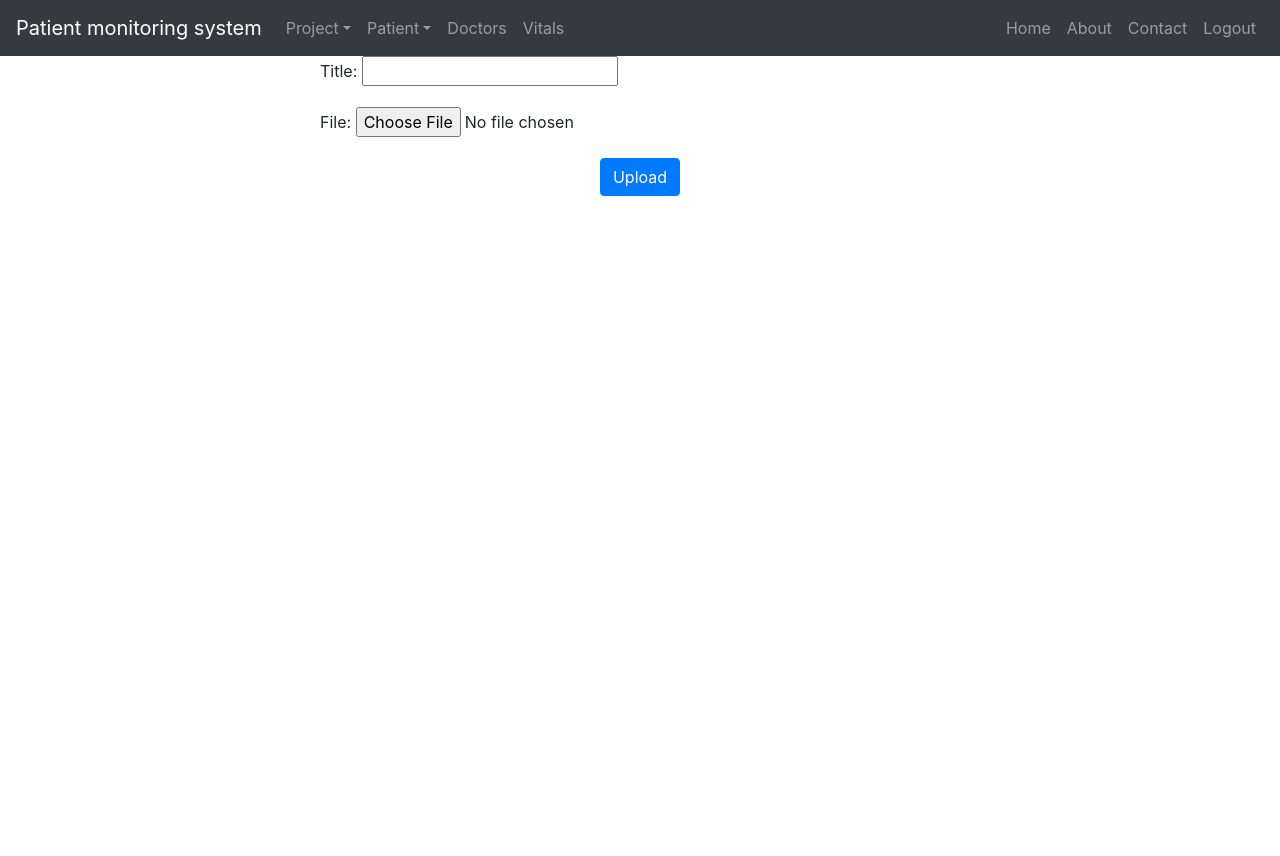
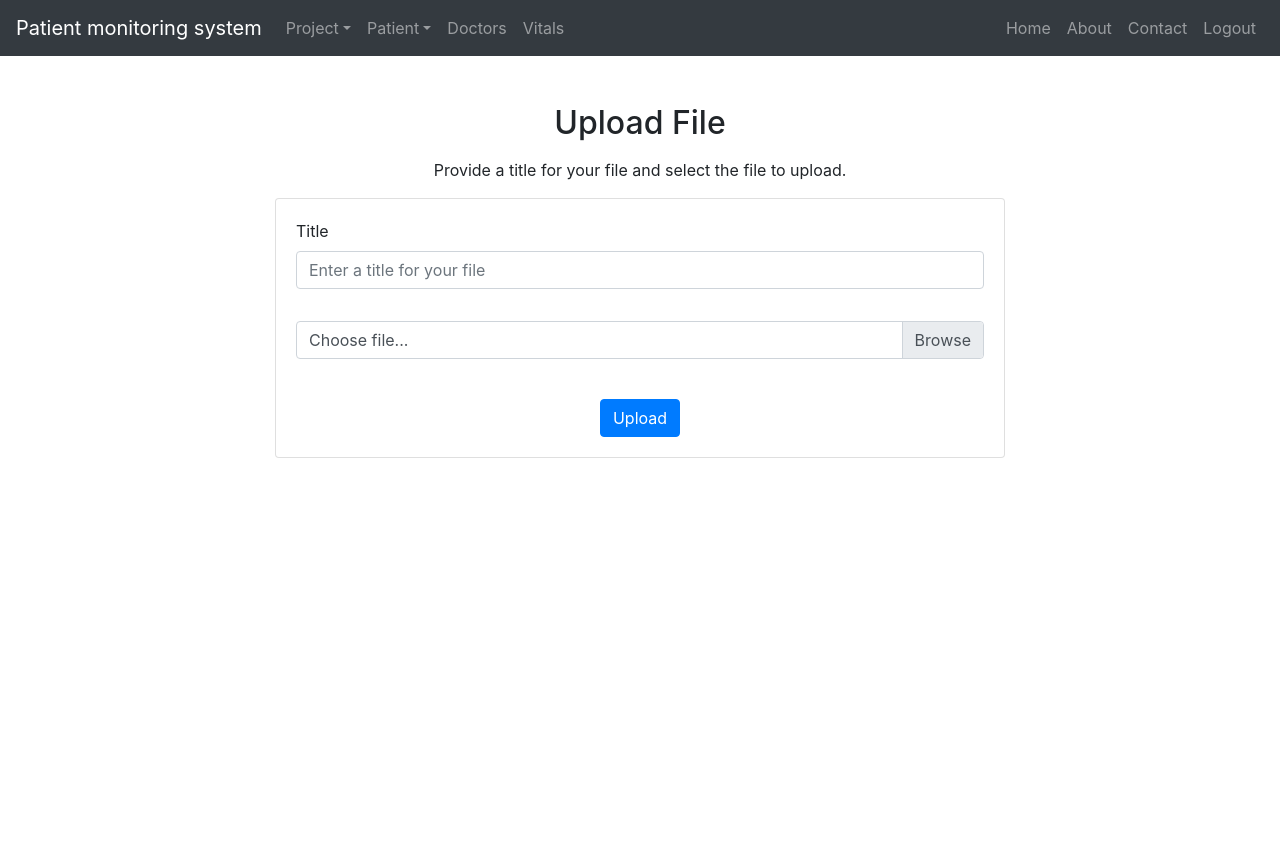
Before and after one commit to MONK-system/system, a Django app: page /upload/ in a window 1280 px wide. After the commit the page ends 458 px from the top, so only its background shows below. Run offline with Django 5.2, Linux system fonts and the light colour scheme; a user stored in the database is signed in; some libraries are stand-ins or nearby versions.

Commit message:
Updated the upload file page, added flash messages and styling.

```diff
--- a/monksystem/base/templates/base/upload_file.html
+++ b/monksystem/base/templates/base/upload_file.html
@@ -1,13 +1,48 @@
 {% extends 'main.html' %}
 
 {% block content %}
-<div class="d-flex justify-content-center" style="min-height: 100vh;">
-    <form method="post" enctype="multipart/form-data" class="w-50">
-        {% csrf_token %}
-        {{ form.as_p }}
-        <div class="text-center">
-            <button type="submit" class="btn btn-primary">Upload</button>
+<div class="container mt-5">
+    <div class="row">
+        <div class="col-md-8 offset-md-2">
+            <h2 class="text-center mb-3">Upload File</h2>
+            <p class="text-center">Provide a title for your file and select the file to upload.</p>
+            <div class="card">
+                <div class="card-body">
+                    <form method="post" enctype="multipart/form-data">
+                        {% csrf_token %}
+                        {% for field in form %}
+                            <div class="form-group">
+                                {% if field.name == 'title' %}
+                                    <label for="{{ field.id_for_label }}">{{ field.label }}</label>
+                                    <input type="text" class="form-control" id="{{ field.id_for_label }}" name="{{ field.name }}" placeholder="Enter a title for your file">
+                                {% elif field.name == 'file' %}
+                                    <div class="custom-file mt-3 mb-4">
+                                        <input type="file" class="custom-file-input" id="{{ field.id_for_label }}" name="{{ field.name }}">
+                                        <label class="custom-file-label" for="{{ field.id_for_label }}">Choose file...</label>
+                                    </div>
+                                {% endif %}
+                            </div>
+                        {% endfor %}
+                        <input type="hidden" name="submitted" value="true">
+                            <div class="text-center">
+                                <button type="submit" class="btn btn-primary">Upload</button>
+                            </div>
+                        </form>
+                </div>
+            </div>
         </div>
-    </form>
+    </div>
 </div>
+
+<script>
+    // JavaScript for custom file input label
+    document.querySelectorAll('.custom-file-input').forEach(item => {
+        item.addEventListener('change', function(e) {
+            var fileName = e.target.files[0].name;
+            var label = e.target.nextElementSibling;
+            label.innerText = fileName;
+        });
+    });
+</script>
+
 {% endblock %}
--- a/monksystem/base/views.py
+++ b/monksystem/base/views.py
@@ -244,15 +244,23 @@ def home(request):
 
 @login_required
 def upload_file(request):
-    if request.method == 'POST':
+    form = FileForm()
+    if request.method == 'POST' and 'submitted' in request.POST:
         form = FileForm(request.POST, request.FILES)
         if form.is_valid():
             form.save()
             messages.success(request, "File uploaded successfully.")
             return redirect('home')
-    else:
-        form = FileForm()
+        else:
+            # Check explicitly for empty title or file when the form is submitted
+            if not request.FILES.get('file') or not request.POST.get('title'):
+                messages.error(request, "Both title and file are required.")
+            else:
+                # Handle other form errors
+                messages.error(request, "Please correct the error below.")
+
     return render(request, 'base/upload_file.html', {'form': form})
+
 
 @login_required
 def claim_file(request, file_id):
```
